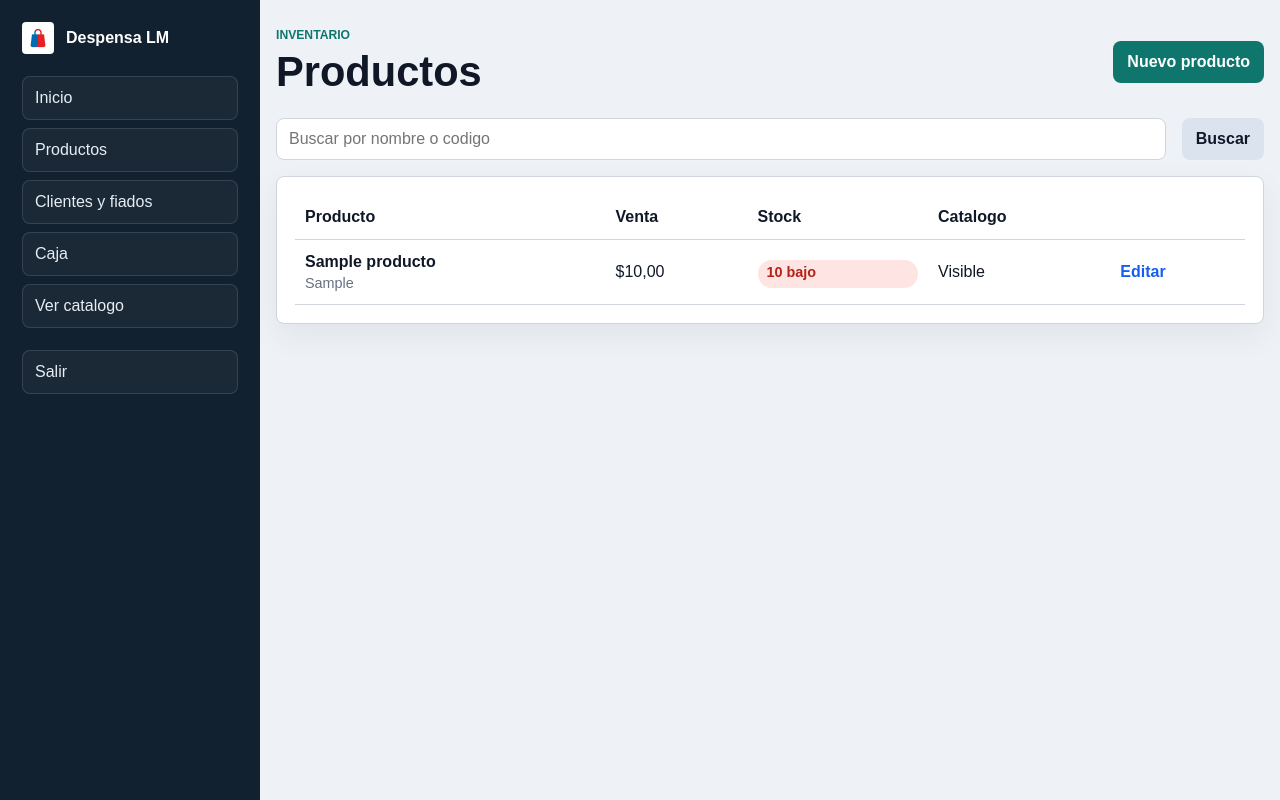
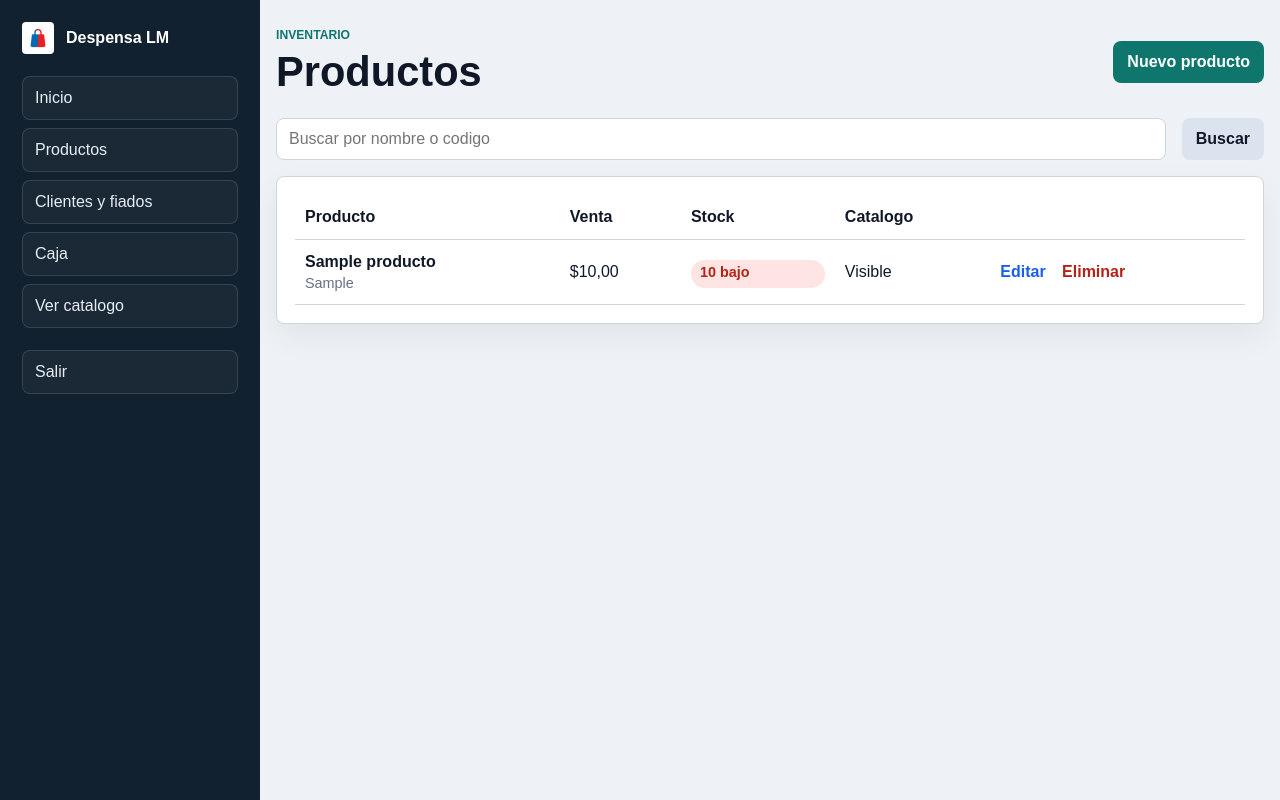
Before and after one commit to redbreake/DespensaLM, a Django app: page /gestion/productos/ in a window 1280 px wide. Run offline with Django 5.2, Linux system fonts and the light colour scheme; a user stored in the database is signed in; tables that the repository leaves empty hold one stand-in row (values such as "Sample post").

Commit message:
feat: agregar funcionalidad para eliminar productos con confirmacion

```diff
--- a/despensa/templates/despensa/gestion/producto_lista.html
+++ b/despensa/templates/despensa/gestion/producto_lista.html
@@ -43,7 +43,13 @@
               {% endif %}
             </td>
             <td>{{ producto.activo_en_catalogo|yesno:'Visible,Oculto' }}</td>
-            <td><a class="table-link" href="{% url 'despensa:producto_editar' producto.pk %}">Editar</a></td>
+            <td>
+              <a class="table-link" href="{% url 'despensa:producto_editar' producto.pk %}" style="margin-right: 12px;">Editar</a>
+              <form method="post" action="{% url 'despensa:producto_eliminar' producto.pk %}" style="display: inline;" onsubmit="return confirm('¿Estás seguro de que deseas eliminar este producto?');">
+                {% csrf_token %}
+                <button type="submit" style="background: none; border: none; color: var(--danger); cursor: pointer; font-weight: 800; padding: 0;">Eliminar</button>
+              </form>
+            </td>
           </tr>
         {% empty %}
           <tr><td colspan="5">No hay productos cargados.</td></tr>
--- a/despensa/urls.py
+++ b/despensa/urls.py
@@ -13,6 +13,7 @@ urlpatterns = [
     path('gestion/productos/', views.producto_lista, name='producto_lista'),
     path('gestion/productos/nuevo/', views.producto_formulario, name='producto_nuevo'),
     path('gestion/productos/<int:pk>/editar/', views.producto_formulario, name='producto_editar'),
+    path('gestion/productos/<int:pk>/eliminar/', views.producto_eliminar, name='producto_eliminar'),
     path('gestion/clientes/', views.cliente_lista, name='cliente_lista'),
     path('gestion/clientes/nuevo/', views.cliente_formulario, name='cliente_nuevo'),
     path('gestion/clientes/<int:pk>/', views.cliente_detalle, name='cliente_detalle'),
--- a/despensa/views.py
+++ b/despensa/views.py
@@ -81,6 +81,15 @@ def producto_formulario(request, pk=None):
 
 
 @login_required
+def producto_eliminar(request, pk):
+    producto = get_object_or_404(Producto, pk=pk)
+    if request.method == 'POST':
+        producto.delete()
+        messages.success(request, 'Producto eliminado correctamente.')
+    return redirect('despensa:producto_lista')
+
+
+@login_required
 def cliente_lista(request):
     query = request.GET.get('q', '').strip()
     clientes = Cliente.objects.all()
```
